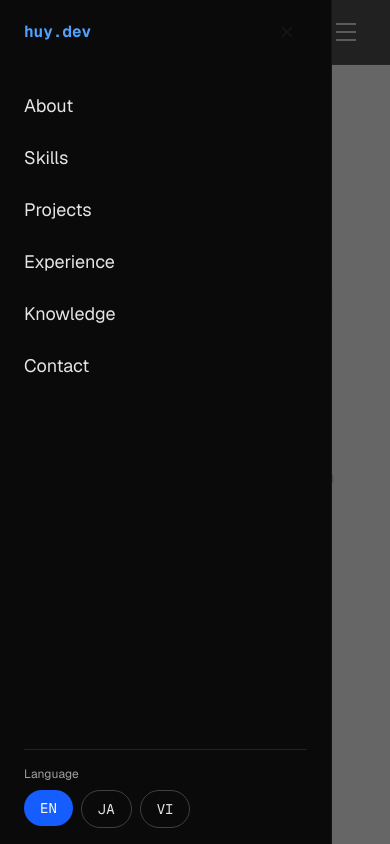
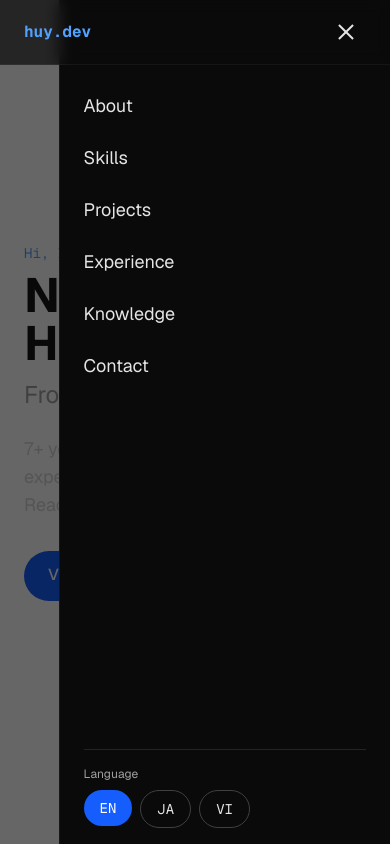
Before and after one commit to vipga195/portfolio, a Next.js app: page /en in a window 390 px wide. Both pictures are taken after a click on the button "Menu". Shown: the top 844 px of the page. Built offline with nearby package versions, Linux system fonts and the light colour scheme.

Commit message:
feat: mobile drawer from the right under header, hamburger-to-close toggle, scroll lock while open

```diff
--- a/src/components/MobileMenu.tsx
+++ b/src/components/MobileMenu.tsx
@@ -1,5 +1,6 @@
 "use client";
 
+import { ScrollSmoother } from "gsap/ScrollSmoother";
 import Link from "next/link";
 import { useEffect, useRef, useState, useSyncExternalStore } from "react";
 import { createPortal } from "react-dom";
@@ -21,7 +22,6 @@ function subscribe(): () => void {
 export default function MobileMenu({ items, label, closeLabel, lang, languageLabel }: MobileMenuProps): React.JSX.Element {
   const [open, setOpen] = useState(false);
   const toggle = useRef<HTMLButtonElement>(null);
-  const closeButton = useRef<HTMLButtonElement>(null);
   const isClient = useSyncExternalStore(
     subscribe,
     () => true,
@@ -30,57 +30,49 @@ export default function MobileMenu({ items, label, closeLabel, lang, languageLab
 
   useEffect(() => {
     if (!open) return;
-    closeButton.current?.focus();
+
+    // Lock page scroll: ScrollSmoother intercepts wheel/touch, so pause it; without it (reduced motion) use overflow
+    const smoother = ScrollSmoother.get();
+    const root = document.documentElement;
+    if (smoother) smoother.paused(true);
+    else root.style.overflow = "hidden";
+
     const onKeyDown = (e: KeyboardEvent): void => {
       if (e.key !== "Escape") return;
       setOpen(false);
       toggle.current?.focus();
     };
     window.addEventListener("keydown", onKeyDown);
-    return () => window.removeEventListener("keydown", onKeyDown);
+    return () => {
+      window.removeEventListener("keydown", onKeyDown);
+      if (smoother) smoother.paused(false);
+      else root.style.overflow = "";
+    };
   }, [open]);
 
   const close = (): void => setOpen(false);
 
   // Reduced motion keeps the fade but shortens the slide to 2rem
   // Rendered in body: the header's backdrop-filter would otherwise contain a fixed-position drawer
+  // Stacked below the header (z-50) so the header toggle stays visible and acts as the close button
   const drawer = (
     <div className="md:hidden">
       <div
         aria-hidden
         onClick={close}
-        className={`fixed inset-0 z-60 bg-black/60 transition-opacity duration-300 ${
+        className={`fixed inset-0 z-40 bg-black/60 transition-opacity duration-300 ${
           open ? "opacity-100" : "pointer-events-none opacity-0"
         }`}
       />
-      <div
+      <nav
         id="mobile-menu"
-        role="dialog"
-        aria-modal="true"
         aria-label={label}
         inert={!open}
-        className={`fixed inset-y-0 left-0 z-70 flex h-dvh w-[85vw] flex-col border-r border-white/5 bg-neutral-950 px-6 py-4 transition-[translate,opacity,visibility] duration-300 ease-out ${
-          open ? "visible translate-x-0 opacity-100" : "invisible -translate-x-full opacity-0 motion-reduce:-translate-x-8"
+        className={`fixed inset-y-0 right-0 z-40 flex h-dvh w-[85vw] flex-col border-l border-white/5 bg-neutral-950 px-6 pt-20 pb-4 transition-[translate,opacity,visibility] duration-300 ease-out ${
+          open ? "visible translate-x-0 opacity-100" : "invisible translate-x-full opacity-0 motion-reduce:translate-x-8"
         }`}
       >
-        <div className="flex h-8 items-center justify-between">
-          <span className="font-mono font-bold text-blue-400">huy.dev</span>
-          <button
-            ref={closeButton}
-            type="button"
-            aria-label={closeLabel}
-            onClick={() => {
-              close();
-              toggle.current?.focus();
-            }}
-            className="flex h-10 w-10 items-center justify-center rounded-full hover:bg-white/5"
-          >
-            <svg aria-hidden viewBox="0 0 16 16" className="h-4 w-4">
-              <path d="m3 3 10 10M13 3 3 13" stroke="currentColor" strokeWidth="1.5" />
-            </svg>
-          </button>
-        </div>
-        <ul className="mt-8 flex-1 overflow-y-auto">
+        <ul className="flex-1 overflow-y-auto">
           {items.map(({ href, label: itemLabel }) => (
             <li key={href}>
               <a href={href} onClick={close} className="block py-3 text-lg text-neutral-200 hover:text-white">
@@ -111,7 +103,7 @@ export default function MobileMenu({ items, label, closeLabel, lang, languageLab
             ))}
           </ul>
         </div>
-      </div>
+      </nav>
     </div>
   );
 
@@ -120,15 +112,19 @@ export default function MobileMenu({ items, label, closeLabel, lang, languageLab
       <button
         ref={toggle}
         type="button"
-        aria-label={label}
+        aria-label={open ? closeLabel : label}
         aria-expanded={open}
         aria-controls="mobile-menu"
-        onClick={() => setOpen(true)}
+        onClick={() => setOpen((prev) => !prev)}
         className="flex h-10 w-10 flex-col items-center justify-center gap-1.5 rounded-full hover:bg-white/5"
       >
-        <span className="h-0.5 w-5 bg-neutral-200" />
-        <span className="h-0.5 w-5 bg-neutral-200" />
-        <span className="h-0.5 w-5 bg-neutral-200" />
+        <span
+          className={`h-0.5 w-5 bg-neutral-200 transition-[translate,rotate] duration-300 ${open ? "translate-y-2 rotate-45" : ""}`}
+        />
+        <span className={`h-0.5 w-5 bg-neutral-200 transition-opacity duration-300 ${open ? "opacity-0" : ""}`} />
+        <span
+          className={`h-0.5 w-5 bg-neutral-200 transition-[translate,rotate] duration-300 ${open ? "-translate-y-2 -rotate-45" : ""}`}
+        />
       </button>
       {isClient && createPortal(drawer, document.body)}
     </div>
```
Also changed, not shown: 1 other file (tests, documents, lock files or other folders).
